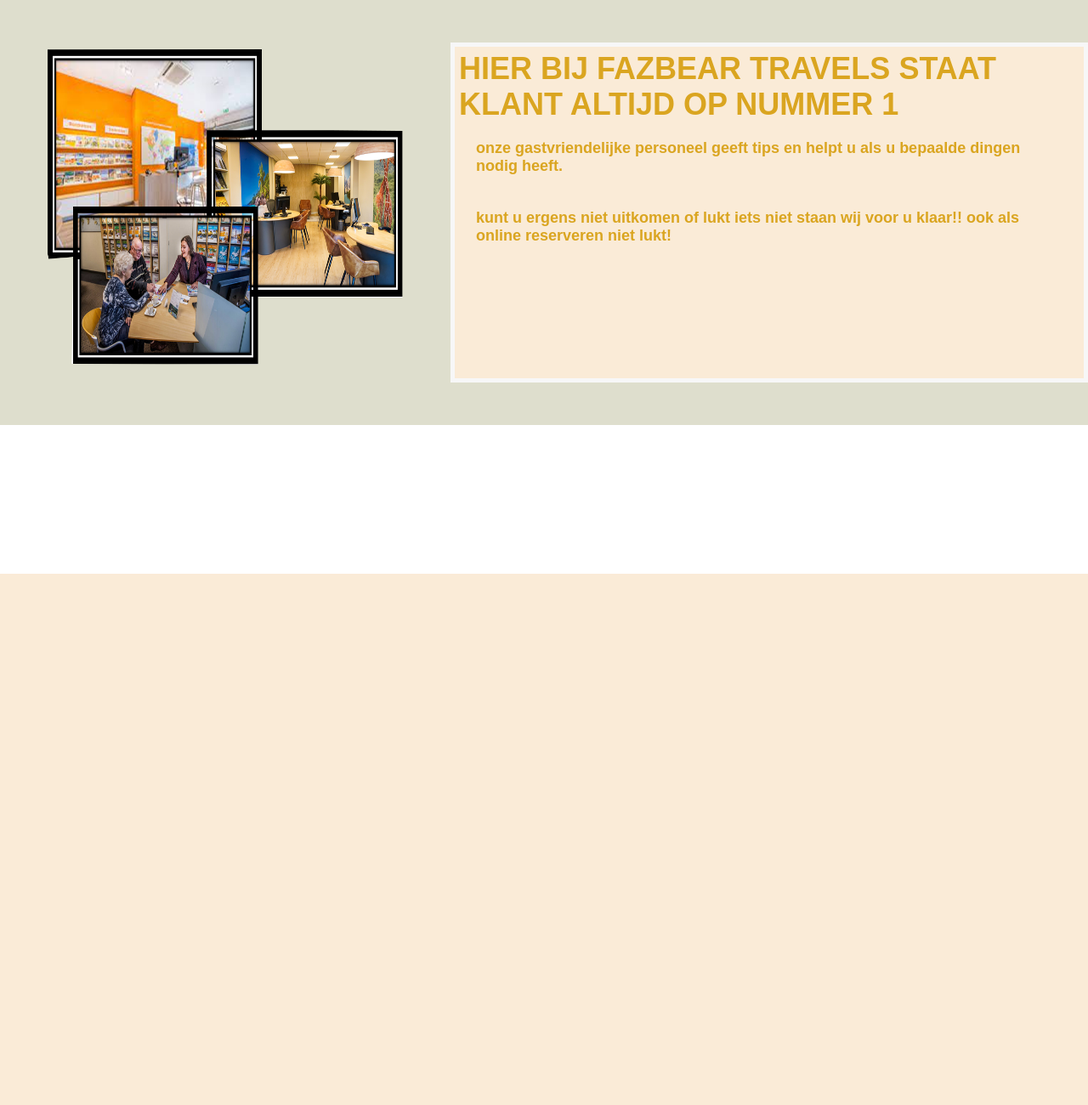
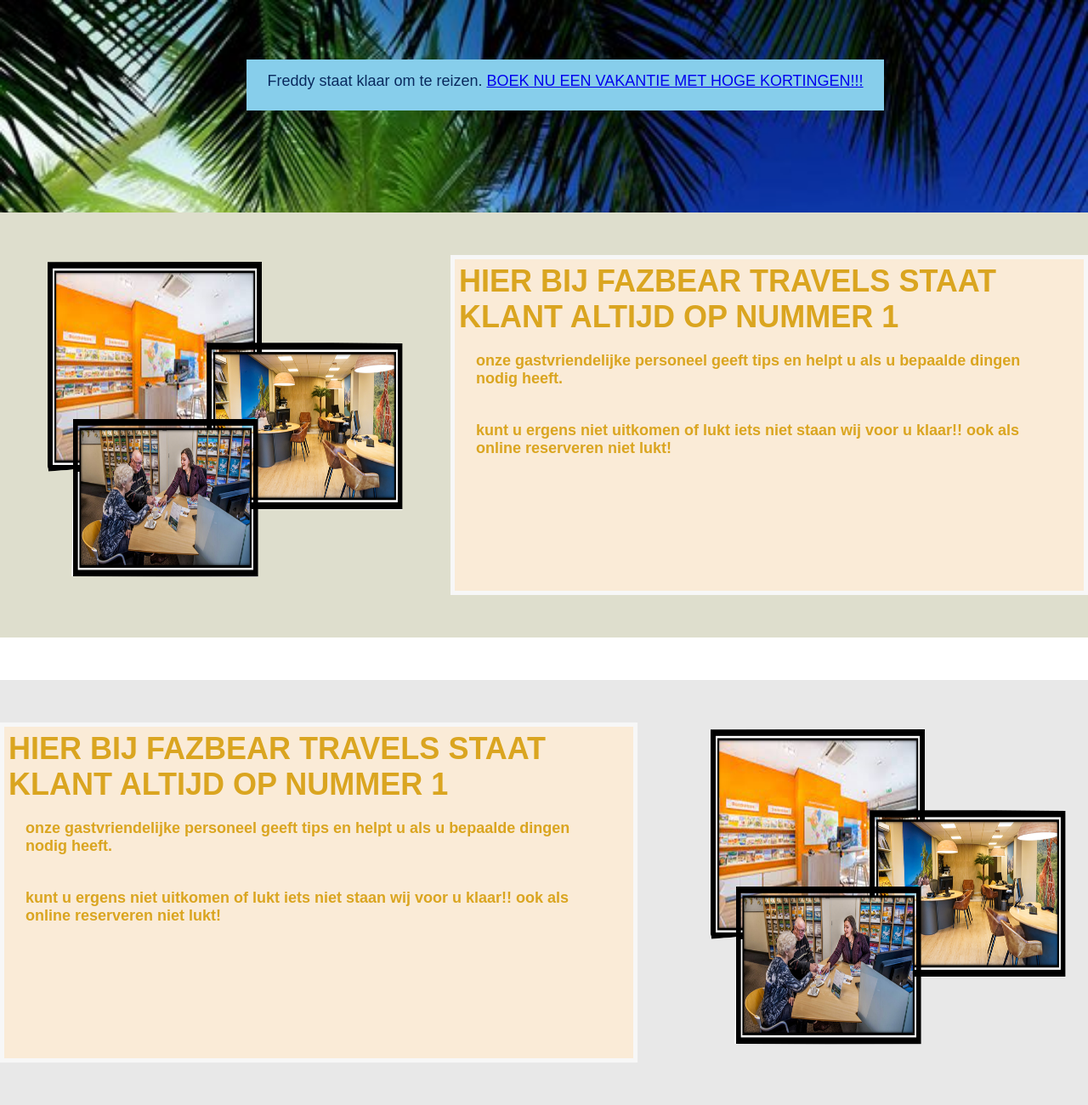
Before and after one commit to nielstoemen/CRUD, a PHP site: page /info.php in a window 1280 px wide. Shown: the part 125-1425 px from the top of the page at 85% size. Before the commit the page ends 800 px from the top, so only its background shows below. Run offline with PHP 8.4, Linux system fonts and the light colour scheme.

Commit message:
info paga main update

```diff
--- a/css/index.css
+++ b/css/index.css
@@ -311,6 +311,43 @@
 }
 
 /*info pagina */
+/**/
+/**/
+
+.reisadverblok2{
+    height: 250px;
+    width: auto;
+    display: flex;
+    justify-content: center;
+    background-image: url('../image/palm.jpg');
+    background-size: 100%;
+    background-repeat: no-repeat;
+    background-attachment: fixed;
+    padding-top: 50px;
+}
+
+.reisadvertentie2{
+    height: 60px;
+    width: 750px;
+    display: flex;
+    justify-content: center;
+    background-color: skyblue;
+    color: #092a5e;
+    font-size: large;
+    margin-left: 50px;
+    margin-top: 20px;
+    padding-top: 15px;
+    font-family: 'Nunito', sans-serif;
+
+}
+
+
+.reisadvertentie2 a:visited {
+  color: rgb(239, 5, 44);
+  background-color: transparent;
+  text-decoration: none;
+}
+
 
 .sectieinfo{
     height: 400px;
@@ -330,3 +367,46 @@
 
     padding: 20px;
 }
+
+.sectietext2{
+    height: 400px;
+    width: 750px;
+    border: 5px solid rgb(247, 247, 247);
+    color: goldenrod;
+    background-color: antiquewhite;
+    font-family: 'Nunito', sans-serif;
+    margin-top: 50px;
+    padding-top: 50px;
+    font-size: large;
+    padding: 5px;
+
+ }
+
+.sectietext2 p {
+
+    padding: 20px;
+}
+
+.infotextsectie{
+    height: 500px;
+    width: auto;
+    color: #092a5e;
+    font-weight: bold;
+
+    display: flex;
+	flex-direction: row;
+	flex-wrap: nowrap;
+	justify-content: space-between;
+	align-items: stretch;
+	align-content: center;
+    background-color: rgb(232, 232, 232);
+    margin-top: 50px;
+}
+
+.sectieinfoafb2{
+    height: 400px;
+
+
+    margin-top: 50px;
+
+}
--- a/info.php
+++ b/info.php
@@ -23,6 +23,11 @@
             </div>
         </div>
     </div>
+    <div class="reisadverblok2">
+        <div class="reisadvertentie2">
+        <p>Freddy staat klaar om te reizen. <a href="index.php">BOEK NU EEN VAKANTIE MET HOGE KORTINGEN!!!</a></p>
+     </div>
+    </div>
 
     <div class="wereldtextsectie">
         <div class="sectietext1">
@@ -34,5 +39,21 @@
         <p>kunt u ergens niet uitkomen of lukt iets niet staan wij voor u klaar!! ook als online reserveren niet lukt! </p>
 
         </div>
+    </div>
+
+    <div class="infotextsectie">
+        <div class="sectietext2">
+
+        <h1>HIER BIJ FAZBEAR TRAVELS STAAT KLANT ALTIJD OP NUMMER 1</h1>
+        <p>onze gastvriendelijke personeel geeft tips en helpt u als u bepaalde dingen nodig heeft.</p>
+        <p>kunt u ergens niet uitkomen of lukt iets niet staan wij voor u klaar!! ook als online reserveren niet lukt! </p>
+        </div>
+        <div class="sectieinfoafb2">
+        <img src="image/reisburr.png" alt="IMAGE ERROR" height="400px" width="500px">
+
+        </div>
+    </div>
+
+
 </body>
 </html>
```
Also changed, not shown: image/palm.jpg (added), image/palm.png (added).
